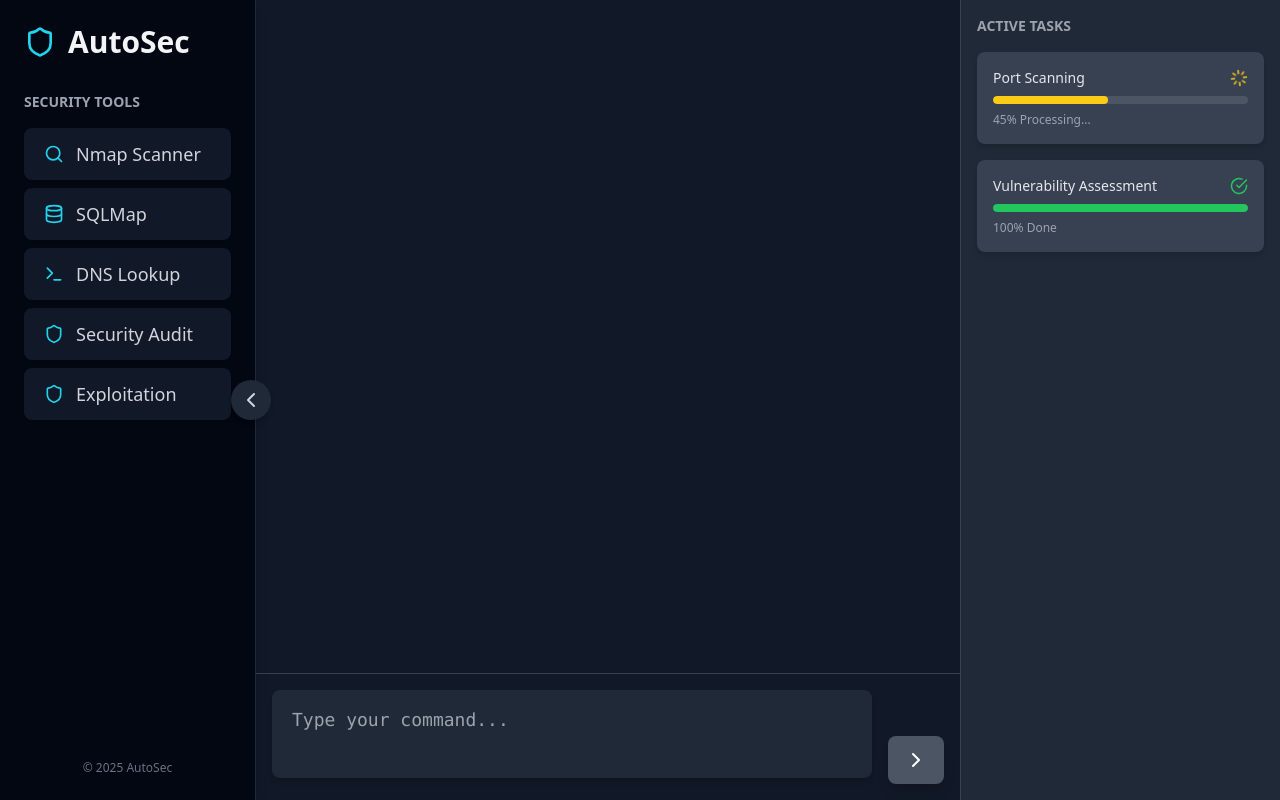
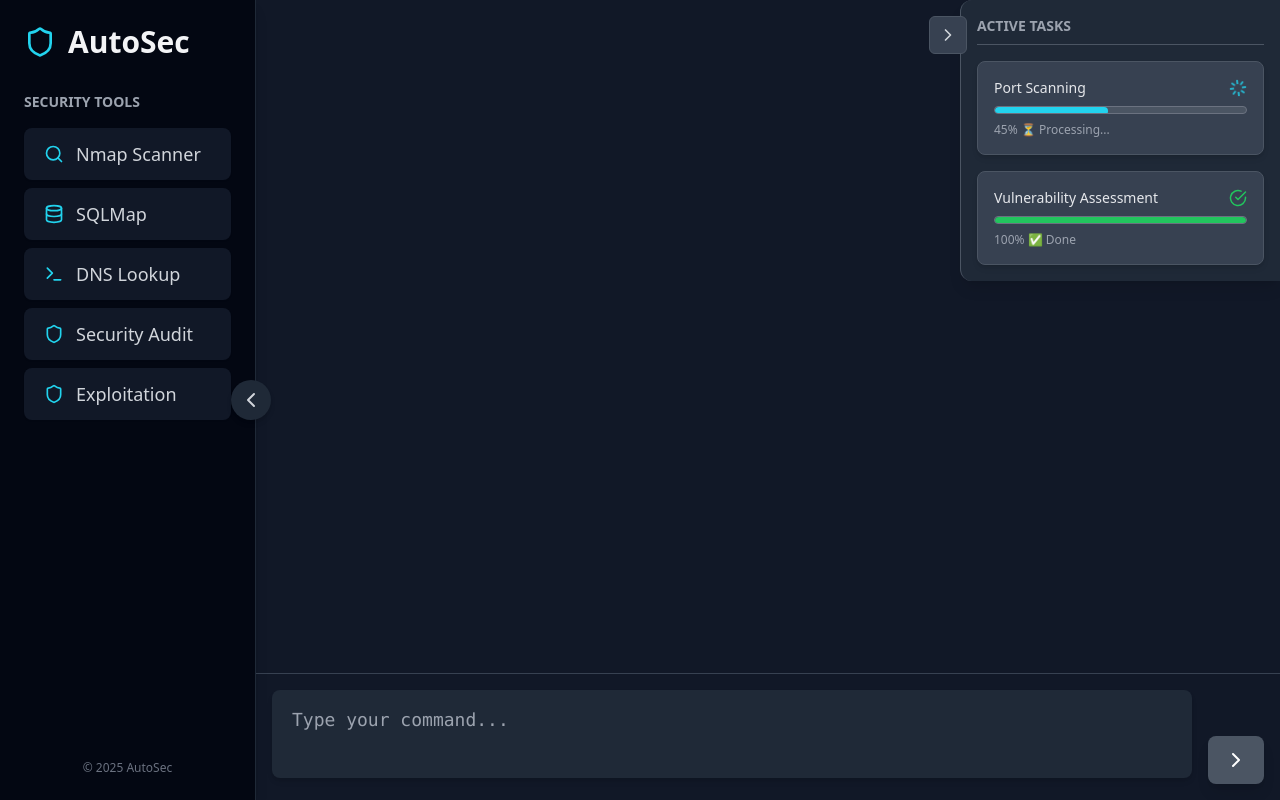
Before and after one commit to Adibahe/AutoSec-AI-Powered-Cybersecurity-Automation-tool, a React (Vite) app in the folder webapp/Bahe-fav-ui/: page / in a window 1280 px wide. Built offline with nearby package versions, Linux system fonts and the light colour scheme.

Commit message:
modified: the active task bar

```diff
--- a/webapp/Bahe-fav-ui/src/components/TaskList.tsx
+++ b/webapp/Bahe-fav-ui/src/components/TaskList.tsx
@@ -1,4 +1,5 @@
-import { Activity, CheckCircle, XCircle, Loader } from 'lucide-react';
+import { useState, useEffect } from 'react';
+import { Activity, CheckCircle, XCircle, Loader, ChevronRight, ChevronLeft } from 'lucide-react';
 
 type Task = {
   id: string;
@@ -14,7 +15,7 @@
 const getStatusIcon = (status: string) => {
   switch (status) {
     case 'running':
-      return <Loader className="text-yellow-400 animate-spin" size={18} />;
+      return <Loader className="text-cyan-400 animate-spin" size={18} />;
     case 'completed':
       return <CheckCircle className="text-green-500" size={18} />;
     case 'failed':
@@ -27,7 +28,7 @@
 const getProgressColor = (status: string) => {
   switch (status) {
     case 'running':
-      return 'bg-yellow-400';
+      return 'bg-cyan-400';
     case 'completed':
       return 'bg-green-500';
     case 'failed':
@@ -37,29 +38,54 @@
   }
 };
 
-const TaskList = ({ tasks }: Props) => (
-  <div className="w-80 bg-gray-800 p-4 border-l border-gray-700">
-    <h2 className="text-sm font-semibold text-gray-400 uppercase mb-4">Active Tasks</h2>
+const TaskList = ({ tasks }: Props) => {
+  const [collapsed, setCollapsed] = useState(false);
+
+  useEffect(() => {
+    const handleKeyPress = (event: KeyboardEvent) => {
+      if (event.key === 'Enter') {
+        setCollapsed(true);
+      }
+    };
+
+    document.addEventListener('keydown', handleKeyPress);
+    return () => {
+      document.removeEventListener('keydown', handleKeyPress);
+    };
+  }, []);
+
+  return (
+    <div className={`fixed right-0 top-0 h-full transition-transform duration-300 ${collapsed ? 'translate-x-full' : 'translate-x-0'}`}>
+      <div className="relative w-80 bg-gray-800 p-4 border-l border-gray-600 shadow-lg rounded-l-xl">
+        <button
+          onClick={() => setCollapsed(!collapsed)}
+          className="absolute -left-8 top-4 bg-gray-700 text-gray-300 p-2 rounded-md border border-gray-600 hover:bg-gray-600 transition"
+        >
+          {collapsed ? <ChevronLeft size={20} /> : <ChevronRight size={20} />}
+        </button>
+        <h2 className="text-sm font-semibold text-gray-400 uppercase mb-4 border-b border-gray-600 pb-2">Active Tasks</h2>
         <div className="space-y-4">
           {tasks.map((task) => (
-        <div key={task.id} className="bg-gray-700 rounded-lg p-4 shadow-md">
+            <div key={task.id} className="bg-gray-700 rounded-lg p-4 shadow-md border border-gray-600">
               <div className="flex items-center justify-between mb-2">
                 <span className="font-medium text-gray-200 text-sm">{task.name}</span>
                 {getStatusIcon(task.status)}
               </div>
-          <div className="w-full bg-gray-600 rounded-full h-2 relative overflow-hidden">
+              <div className="w-full bg-gray-600 rounded-full h-2 relative overflow-hidden border border-gray-500">
                 <div
                   className={`${getProgressColor(task.status)} h-2 rounded-full transition-all duration-700`}
                   style={{ width: `${task.progress}%` }}
                 />
               </div>
               <span className="text-xs text-gray-400 mt-2 block">
-            {task.progress}% {task.status === 'completed' ? 'Done' : task.status === 'failed' ? '❌ Failed' : 'Processing...'}
+                {task.progress}% {task.status === 'completed' ? '✅ Done' : task.status === 'failed' ? '❌ Failed' : '⏳ Processing...'}
               </span>
             </div>
           ))}
         </div>
       </div>
+    </div>
   );
+};
 
 export default TaskList;
```
Lines whose indentation alone changed are shown as unchanged.
